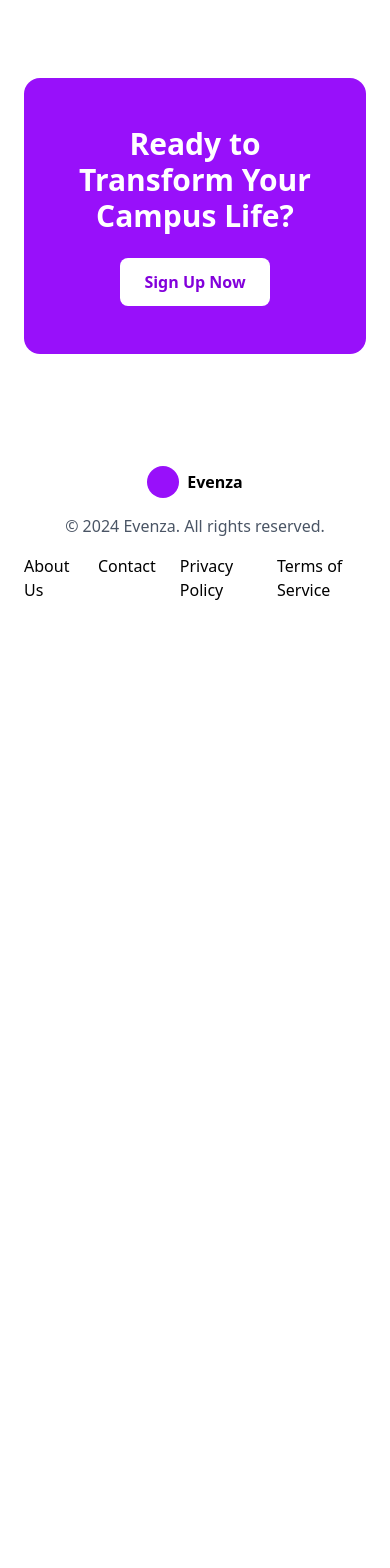
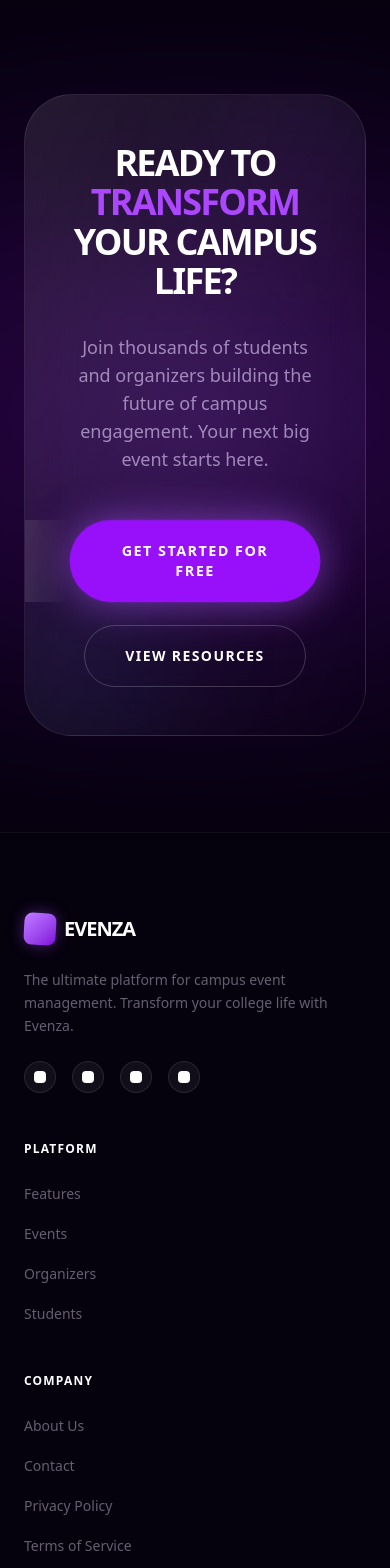
Before and after one commit to sanchipal2004/Evenza, a React (Vite) app in the folder evenza/: page / in a window 390 px wide. Shown: the part 6000-7568 px from the top of the page. Before the commit the page ends 6634 px from the top, so only its background shows below. Built offline with nearby package versions, Linux system fonts and the light colour scheme.

Commit message:
CTA and footer modified

```diff
--- a/evenza/src/components/CTA.jsx
+++ b/evenza/src/components/CTA.jsx
@@ -1,22 +1,94 @@
+// import React from "react";
+// import { useNavigate } from "react-router-dom";
+
+// const CTA = () => {
+//   const navigate= useNavigate()
+//   return (
+
+//     <section className="max-w-7xl mx-auto px-6 py-20">
+
+//       <div className="bg-purple-600 text-white rounded-2xl p-12 text-center">
+//         <h2 className="text-3xl md:text-4xl font-bold mb-6">
+//           Ready to Transform Your Campus Life?
+//         </h2>
+
+//         <button className="px-6 py-3 bg-white text-purple-700 font-semibold rounded-lg hover:bg-gray-100" onClick={()=>navigate('/signup')}>
+//           Sign Up Now
+//         </button>
+//       </div>
+
+//     </section>
+//   );
+// };
+
+// export default CTA;
+
+
+
 import React from "react";
 import { useNavigate } from "react-router-dom";
 
 const CTA = () => {
-  const navigate= useNavigate()
+  const navigate = useNavigate();
+
   return (
+    <section className="bg-[#05010d] py-24 px-6 relative overflow-hidden">
+      {/* Dynamic Background Effects */}
+      <div className="absolute top-1/2 left-1/2 -translate-x-1/2 -translate-y-1/2 w-[800px] h-[500px] bg-purple-600/20 rounded-full blur-[120px] pointer-events-none"></div>
 
-    <section className="max-w-7xl mx-auto px-6 py-20">
+      <div className="max-w-6xl mx-auto relative z-10">
+        <div className="relative group p-12 md:p-20 rounded-[3rem] overflow-hidden border border-white/10 bg-gradient-to-br from-white/10 to-transparent backdrop-blur-2xl text-center">
 
-      <div className="bg-purple-600 text-white rounded-2xl p-12 text-center">
-        <h2 className="text-3xl md:text-4xl font-bold mb-6">
-          Ready to Transform Your Campus Life?
-        </h2>
+          {/* Animated Mesh Gradient Background (Inside Box) */}
+          <div className="absolute inset-0 opacity-30 group-hover:opacity-50 transition-opacity duration-700 bg-[radial-gradient(circle_at_50%_50%,rgba(168,85,247,0.4),transparent_70%)]"></div>
 
-        <button className="px-6 py-3 bg-white text-purple-700 font-semibold rounded-lg hover:bg-gray-100" onClick={()=>navigate('/signup')}>
-          Sign Up Now
-        </button>
+          <div className="relative z-20">
+            <h2 className="text-4xl md:text-7xl font-black mb-8 leading-[1.1] tracking-tighter text-white">
+              READY TO <span className="text-purple-500">TRANSFORM</span> <br />
+              YOUR CAMPUS LIFE?
+            </h2>
+
+            <p className="text-purple-200/60 max-w-2xl mx-auto text-lg md:text-xl mb-12 font-medium">
+              Join thousands of students and organizers building the future of campus engagement.
+              Your next big event starts here.
+            </p>
+
+            <div className="flex flex-col md:flex-row items-center justify-center gap-6">
+              {/* Highlighted Sign Up Button */}
+              <button
+                className="relative px-10 py-5 bg-purple-600 rounded-full font-black uppercase tracking-widest text-white text-sm transition-all duration-300 hover:scale-110 hover:bg-purple-500 shadow-[0_0_40px_rgba(168,85,247,0.6)] active:scale-95 animate-pulse-slow"
+                onClick={() => navigate('/signup')}
+              >
+                <span className="relative z-10">Get Started for Free</span>
+                {/* Shine effect */}
+                <div className="absolute inset-0 w-full h-full bg-gradient-to-r from-transparent via-white/30 to-transparent -translate-x-full hover:translate-x-full transition-transform duration-1000"></div>
+              </button>
+
+              <button
+                className="px-10 py-5 rounded-full font-black uppercase tracking-widest text-white text-sm border border-white/20 hover:bg-white hover:text-black transition-all duration-300"
+                onClick={() => navigate('/resources')}
+              >
+                View Resources
+              </button>
+            </div>
+          </div>
+
+          {/* Decorative Corner Accents */}
+          <div className="absolute top-0 right-0 w-32 h-32 bg-purple-500/10 blur-3xl"></div>
+          <div className="absolute bottom-0 left-0 w-32 h-32 bg-blue-500/10 blur-3xl"></div>
+        </div>
       </div>
 
+      {/* Added Tailwind Custom Keyframe in your CSS or style tag */}
+      <style>{`
+        @keyframes pulse-slow {
+          0%, 100% { transform: scale(1); shadow-box: 0 0 40px rgba(168,85,247,0.6); }
+          50% { transform: scale(1.05); shadow-box: 0 0 60px rgba(168,85,247,0.8); }
+        }
+        .animate-pulse-slow {
+          animation: pulse-slow 3s infinite ease-in-out;
+        }
+      `}</style>
     </section>
   );
 };
--- a/evenza/src/components/Footer.jsx
+++ b/evenza/src/components/Footer.jsx
@@ -1,27 +1,116 @@
+// import React from "react";
+
+// const Footer = () => {
+//   return (
+//     <footer className=" py-8 bg-white">
+
+//       <div className="max-w-7xl mx-auto px-6 flex flex-col md:flex-row items-center justify-between gap-4">
+
+//         <div className="flex items-center gap-2">
+//           <div className="w-8 h-8 bg-purple-600 rounded-full"></div>
+//           <p className="font-semibold">Evenza</p>
+//         </div>
+
+//         <p className="text-gray-600">© 2024 Evenza. All rights reserved.</p>
+
+//         <div className="flex gap-6 text-black">
+//           <a href="#">About Us</a>
+//           <a href="#">Contact</a>
+//           <a href="#">Privacy Policy</a>
+//           <a href="#">Terms of Service</a>
+//         </div>
+
+//       </div>
+
+//     </footer>
+//   );
+// };
+
+// export default Footer;
+
+
+//modified
+
 import React from "react";
 
 const Footer = () => {
   return (
-    <footer className=" py-8 bg-white">
+    <footer className="bg-[#05010d] pt-20 pb-10 border-t border-white/5 relative overflow-hidden">
+      {/* Subtle Background Glow */}
+      <div className="absolute bottom-0 left-1/2 -translate-x-1/2 w-[500px] h-[200px] bg-purple-600/5 blur-[100px] pointer-events-none"></div>
 
-      <div className="max-w-7xl mx-auto px-6 flex flex-col md:flex-row items-center justify-between gap-4">
+      <div className="max-w-7xl mx-auto px-6">
+        <div className="grid grid-cols-1 md:grid-cols-4 gap-12 mb-16">
 
-        <div className="flex items-center gap-2">
-          <div className="w-8 h-8 bg-purple-600 rounded-full"></div>
-          <p className="font-semibold">Evenza</p>
+          {/* Brand Column */}
+          <div className="col-span-1 md:col-span-1">
+            <div className="flex items-center gap-2 mb-6 group cursor-pointer">
+              <div className="w-8 h-8 bg-gradient-to-br from-purple-400 to-purple-700 rounded-lg rotate-3 group-hover:rotate-12 transition-transform shadow-[0_0_15px_rgba(168,85,247,0.4)]"></div>
+              <h2 className="text-xl font-black text-white tracking-tighter">EVENZA</h2>
+            </div>
+            <p className="text-purple-100/40 text-sm leading-relaxed mb-6">
+              The ultimate platform for campus event management. Transform your college life with Evenza.
+            </p>
+            {/* Social Icons Placeholder */}
+            <div className="flex gap-4">
+              {[1, 2, 3, 4].map((i) => (
+                <div key={i} className="w-8 h-8 rounded-full bg-white/5 border border-white/10 flex items-center justify-center text-white hover:bg-purple-600 hover:border-purple-600 transition-all cursor-pointer">
+                  <div className="w-3 h-3 bg-current rounded-sm"></div>
+                </div>
+              ))}
+            </div>
+          </div>
+
+          {/* Links Columns */}
+          <div>
+            <h4 className="text-white font-bold mb-6 uppercase tracking-widest text-xs">Platform</h4>
+            <ul className="space-y-4">
+              {["Features", "Events", "Organizers", "Students"].map((link) => (
+                <li key={link}>
+                  <a href="#" className="text-purple-100/40 hover:text-purple-400 text-sm transition-colors">{link}</a>
+                </li>
+              ))}
+            </ul>
+          </div>
+
+          <div>
+            <h4 className="text-white font-bold mb-6 uppercase tracking-widest text-xs">Company</h4>
+            <ul className="space-y-4">
+              {["About Us", "Contact", "Privacy Policy", "Terms of Service"].map((link) => (
+                <li key={link}>
+                  <a href="#" className="text-purple-100/40 hover:text-purple-400 text-sm transition-colors">{link}</a>
+                </li>
+              ))}
+            </ul>
+          </div>
+
+          {/* Newsletter Column */}
+          <div className="bg-white/[0.03] p-6 rounded-3xl border border-white/5">
+            <h4 className="text-white font-bold mb-4 text-sm">Stay Updated</h4>
+            <p className="text-purple-100/40 text-xs mb-4">Get the latest event updates right in your inbox.</p>
+            <div className="relative">
+              <input
+                type="text"
+                placeholder="Email address"
+                className="w-full bg-black/40 border border-white/10 rounded-xl py-3 px-4 text-white text-xs focus:outline-none focus:border-purple-500 transition-colors"
+              />
+              <button className="absolute right-2 top-2 bottom-2 px-3 bg-purple-600 rounded-lg text-[10px] font-bold text-white uppercase">Go</button>
+            </div>
+          </div>
+
         </div>
 
-        <p className="text-gray-600">© 2024 Evenza. All rights reserved.</p>
-
-        <div className="flex gap-6 text-black">
-          <a href="#">About Us</a>
-          <a href="#">Contact</a>
-          <a href="#">Privacy Policy</a>
-          <a href="#">Terms of Service</a>
+        {/* Bottom Bar */}
+        <div className="pt-10 border-t border-white/5 flex flex-col md:flex-row justify-between items-center gap-6">
+          <p className="text-purple-100/20 text-xs font-medium tracking-widest uppercase">
+            © 2024 EVENZA. ALL RIGHTS RESERVED.
+          </p>
+          <div className="flex items-center gap-2">
+            <div className="w-1.5 h-1.5 rounded-full bg-green-500 animate-pulse"></div>
+            <p className="text-purple-100/20 text-[10px] font-black uppercase tracking-widest">System Status: Operational</p>
+          </div>
         </div>
-
       </div>
-
     </footer>
   );
 };
```
